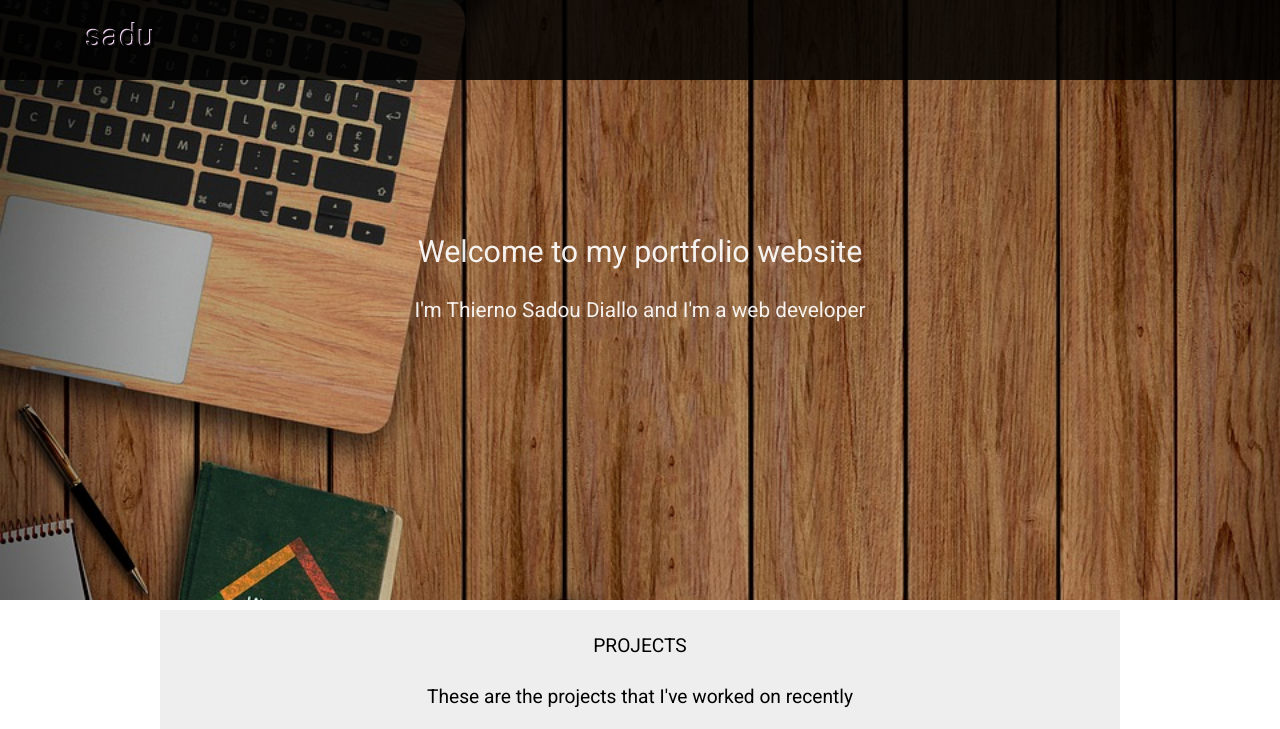
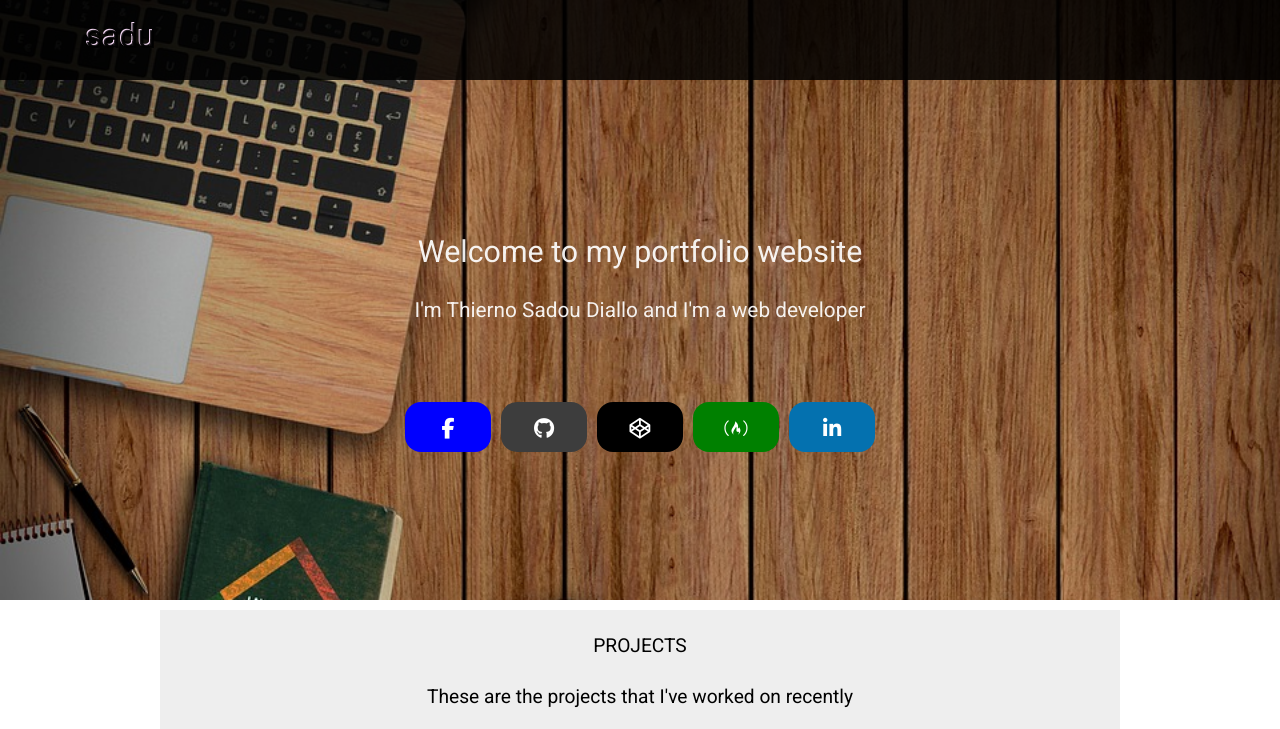
Before and after one commit to thierved/thierved.github.com, a plain HTML site: page index.html in a window 1280 px wide. Shown: the top 729 px of the page. Drawn offline with nearby package versions, Linux system fonts and the light colour scheme.

Commit message:
styled the social media links

```diff
--- a/css/main.css
+++ b/css/main.css
@@ -187,6 +187,35 @@ header {
     font-size: 1.3rem;
     text-align: center;
     padding: 1rem 0;
+}
+
+.social-media li a {
+	border-radius: 1rem;
+}
+
+.social-media li a[class="facebook"] {
+	color: white;
+	background-color: blue;
+}
+
+.social-media li a[class="github"] {
+	color: white;
+	background-color: #3d3d3d;
+}
+
+.social-media li a[class="codepen"] {
+	color: white;
+	background-color: black;
+}
+
+.social-media li a[class="free-code-camp"] {
+	color: white;
+	background-color: green;
+}
+
+.social-media li a[class="linkedin"] {
+	color: #fff;
+	background-color: rgb(4, 113, 175);
 }
 
 /************************ PORTFOLIO **********************/
--- a/index.html
+++ b/index.html
@@ -30,6 +30,15 @@
                 <div class="description-text">
                     <h1>Welcome to my portfolio website</h1>
                     <h3>I'm Thierno Sadou Diallo and I'm a web developer</h3>
+                    <ul class="social-media">
+                        <li><a href="http://www.facebook.com/thierved" class="facebook"><i class="fa fa-facebook" aria-hidden="true"></i></a></li>
+                        <li><a href="https://github.com/thierved" class="github"><i class="fa fa-github" aria-hidden="true"></i></a></li>
+                        <li><a href="http://www.codepen.io/thierved" class="codepen"><i class="fa fa-codepen" aria-hidden="true"></i></a></li>
+                        <li><a href="https://www.freecodecamp.org/thierved" class="free-code-camp"><i class="fa fa-free-code-camp" aria-hidden="true"></i></a></li>
+                        <li><a href="https://www.linkedin.com/in/thierved/" class="linkedin"><i class="fa fa-linkedin" aria-hidden="true"></i></a></li>
+                        <div style="clear: both"></div>
+                    </ul>
+                    <div style="clear: both"></div>
                 </div>
             </div>
         </header> <!-- end of header -->
@@ -117,15 +126,7 @@
                             <dd><i class="fa fa-phone" aria-hidden="true"></i>+221 77 373 69 56</dd>
                         </div>
                     </dl>
-                    <ul class="social-media">
-                        <li><a href="http://www.facebook.com/thierved"><i class="fa fa-facebook" aria-hidden="true"></i></a></li>
-                        <li><a href="https://github.com/thierved"><i class="fa fa-github" aria-hidden="true"></i></a></li>
-                        <li><a href="http://www.codepen.io/thierved"><i class="fa fa-codepen" aria-hidden="true"></i></a></li>
-                        <li><a href="https://www.freecodecamp.org/thierved"><i class="fa fa-free-code-camp" aria-hidden="true"></i></a></li>
-                        <li><a href="https://www.linkedin.com/in/thierved/"><i class="fa fa-linkedin" aria-hidden="true"></i></a></li>
-                        <div style="clear: both"></div>
-                    </ul>
-                    <div style="clear: both"></div>
+
                 </div>
                 <div class="col-bg">
                     <form action="">
--- a/js/script.js
+++ b/js/script.js
@@ -1,5 +1,8 @@
-
 
 $('#menu').on('click', function(){
   $('#list-menu').toggleClass('show-menu');
 });
+
+if ($('window').width > 625) {
+  $('#list-menu').removeClass('show-menu');
+}
```
